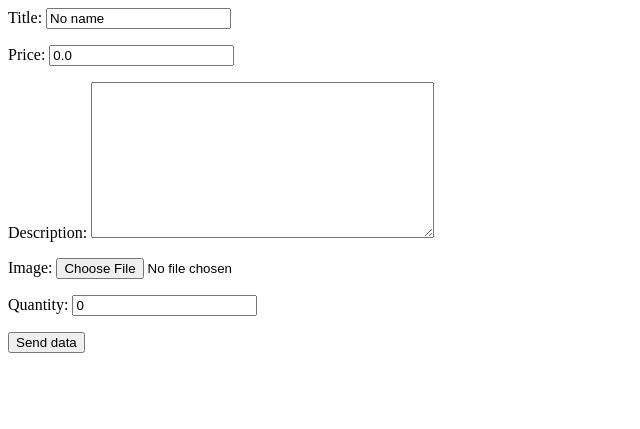
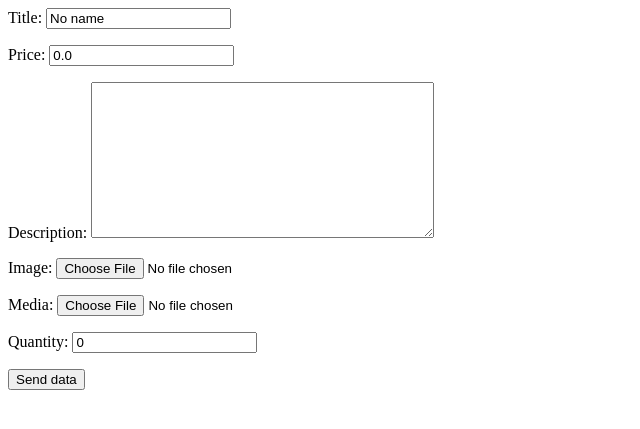
Before and after one commit to Keemcodes1/pract, a Django app: page /products/create in a window 1280 px wide. Shown: the top 429 px of the page, without its empty margins (0-640 px from the left). Run offline with Django 5.2, Linux system fonts and the light colour scheme; the visitor is signed in with stand-in values (Sample User, id 1).

Commit message:
'day8_still'

```diff
--- a/practproject/products/forms.py
+++ b/practproject/products/forms.py
@@ -10,7 +10,7 @@ from .models import Products
 class ProductModelForm(forms.ModelForm):
     class Meta:
         model = Products
-        fields = ['title','price','description','image','quantity']
+        fields = ['title','price','description','image','media','quantity']
 
         def clean_title(self):
             data = self.cleaned_data.get('title')
--- a/practproject/products/models.py
+++ b/practproject/products/models.py
@@ -1,8 +1,14 @@
 from django.db import models
 from django.conf import settings
+from  .storages import ProtectedStorage
 
 # Create your models here.
 User = settings.AUTH_USER_MODEL
+
+# def get_storage_location():
+#     if settings.DEBUG:
+#         return ProtectedStorage()
+#     return LiveProtectedStorage()
 class Products (models.Model):
     user =models.ForeignKey(User,null=True,on_delete=models.SET_NULL)
     title = models.CharField(max_length=200, null= False, default='No name')
@@ -10,6 +16,7 @@ class Products (models.Model):
     description = models.TextField(max_length=500, null = True, blank=True)
     inventory = models.IntegerField(default=0)
     image = models.ImageField(upload_to='products/', null = True, blank=True)
+    media = models.FileField(storage=ProtectedStorage,upload_to='products/', null = True, blank=True)
     quantity = models.IntegerField(default=0)
     created_at = models.DateTimeField(auto_now_add=True)
     updated_at = models.DateTimeField(auto_now=True)
--- a/practproject/products/views.py
+++ b/practproject/products/views.py
@@ -39,9 +39,21 @@ def search_view(request, *args, **kwargs):
     return render(request, 'home.html', context)
 @staff_member_required
 def product_create_view(request,*args, **kwargs):
-    form = ProductModelForm(request.POST or None)
+    form = ProductModelForm(request.POST or None, request.FILES or None)
     if form.is_valid():
         obj = form.save(commit=False)
+        image = request.FILES.get('image')
+        media = request.FILES.get('media')
+
+        if image:
+            obj.image=image
+        if media:
+            obj.media=media
+
+
+
+        obj.image = image
+        obj.media = media
         obj.user = request.user
         obj.save()
 
--- a/practproject/templates/forms.html
+++ b/practproject/templates/forms.html
@@ -3,7 +3,7 @@
 
 {% block cotent %}
 
-<form method="post" action=".">{% csrf_token %}
+<form method="post" action="." enctype="multipart/form-data">{% csrf_token %}
    {{ form.as_p }}
     <button type="submit" name="submit">Send data</button>
 
```
Also changed, not shown: practproject/products/storages.py (added, +12 -0 lines), practproject/cdn_test/media/products/f4568756-fac1-4e4e-8116-a061037b3832.jpeg (added), practproject/products/IMG_9907.jpg (deleted), practproject/products/migrations/0011_products_media.py (added).
